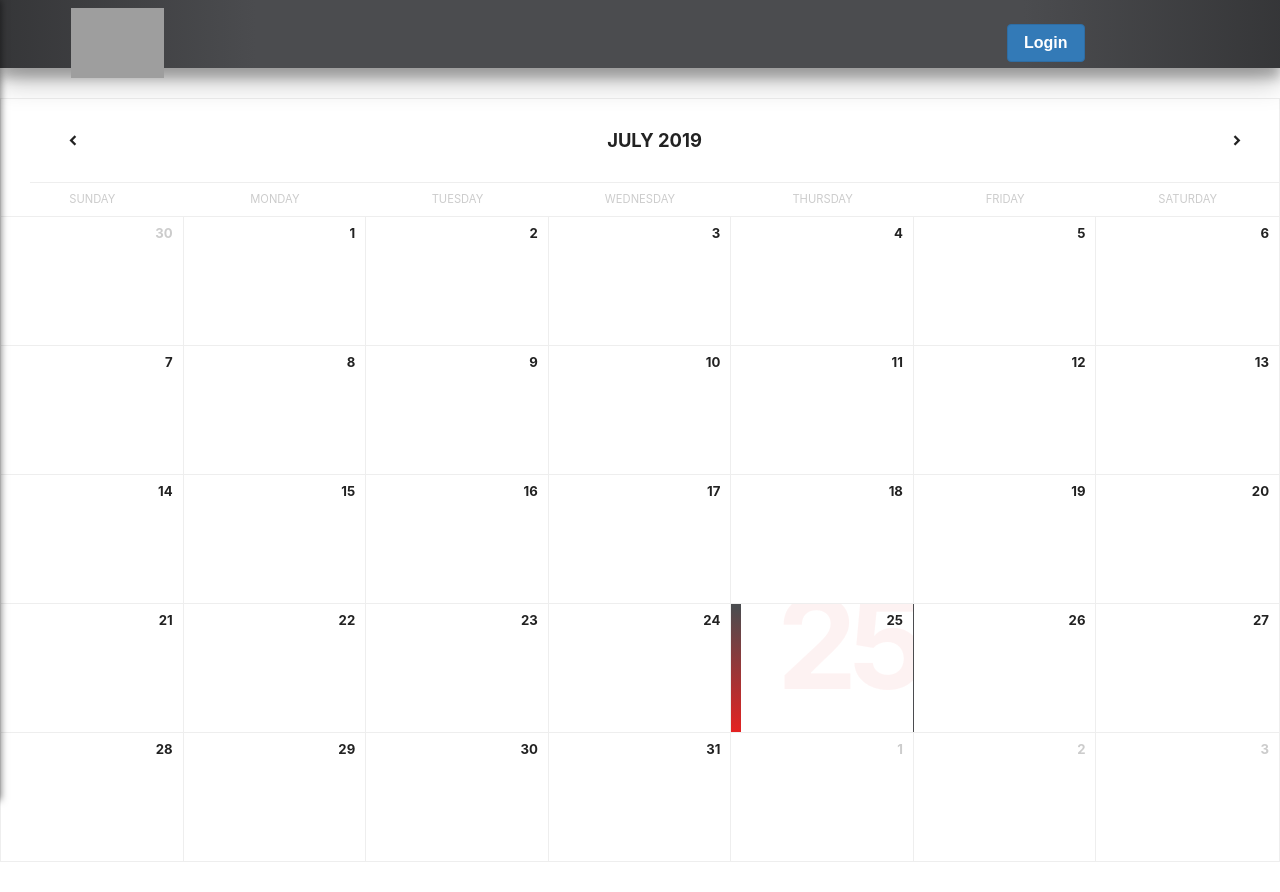
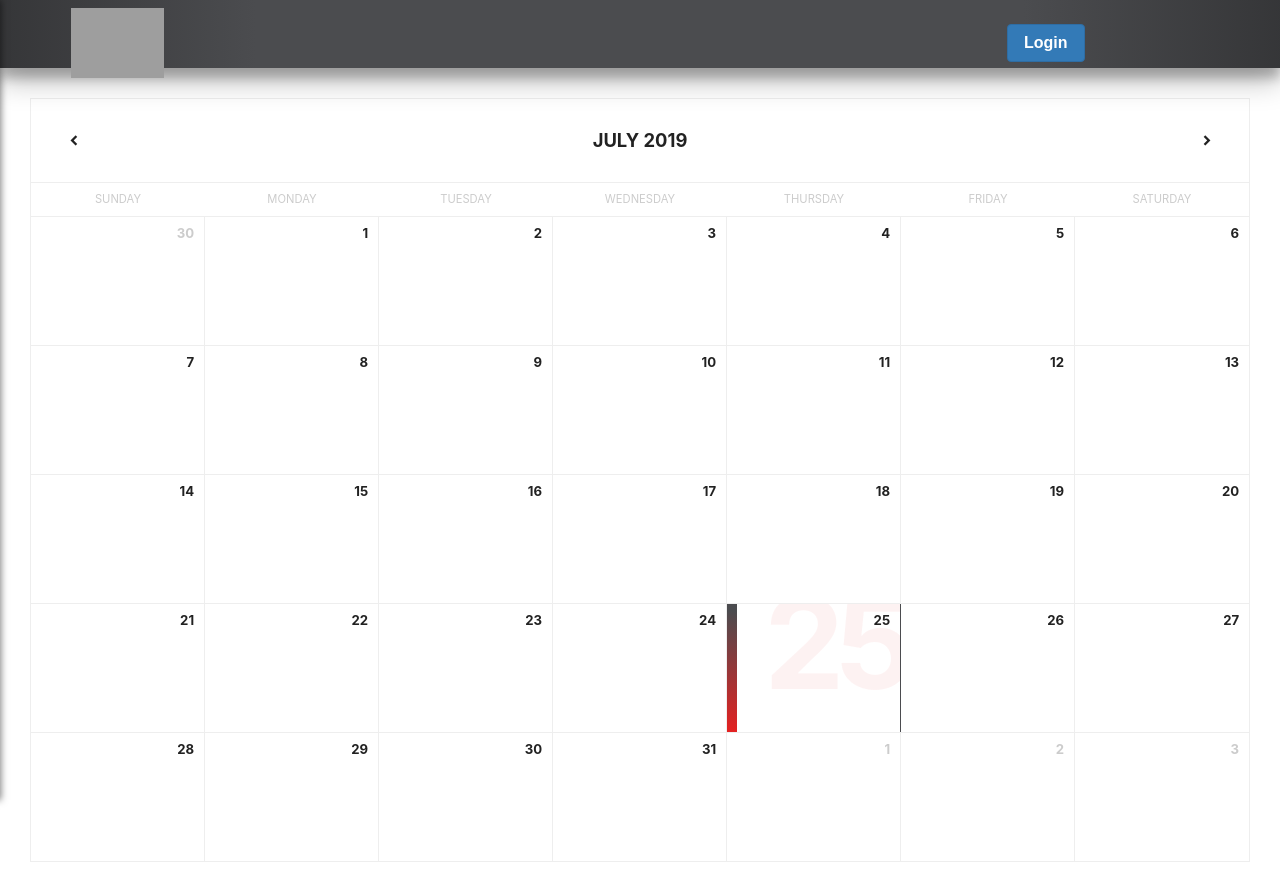
Before and after one commit to Bryceacampbell/valet-app, a React (Create React App) app in the folder client/: page /admin/calendar in a window 1280 px wide. Before the commit the page ends 862 px from the top, so only its background shows below. Built offline with nearby package versions, Linux system fonts and the light colour scheme; grey boxes are pictures that could not be loaded; a web font is replaced by a local one; what auth0-js would draw is missing.

Commit message:
adding margin to calendar

```diff
--- a/client/src/components/admin/Calendar/style.css
+++ b/client/src/components/admin/Calendar/style.css
@@ -97,10 +97,10 @@ main {
 /* Calendar */
 
 .calendar {
-  margin-top: 30px;
+  margin: 30px;
   display: block;
   position: relative;
-  width: 100%;
+
   background: var(--neutral-color);
   border: 1px solid var(--border-color);
 }
```
